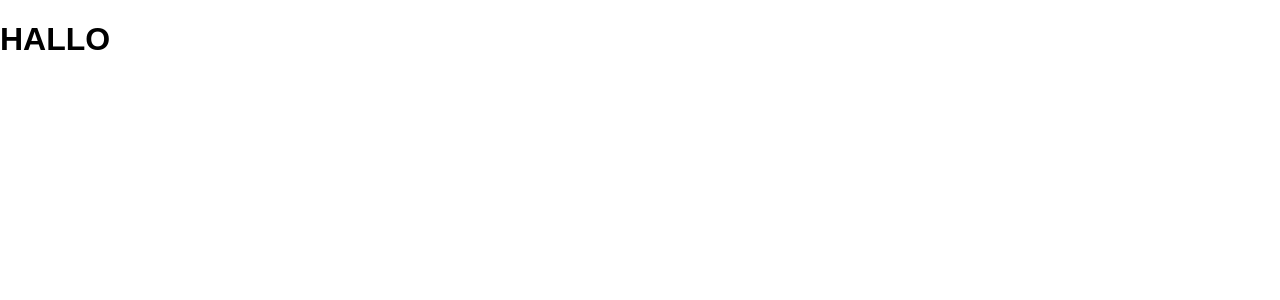
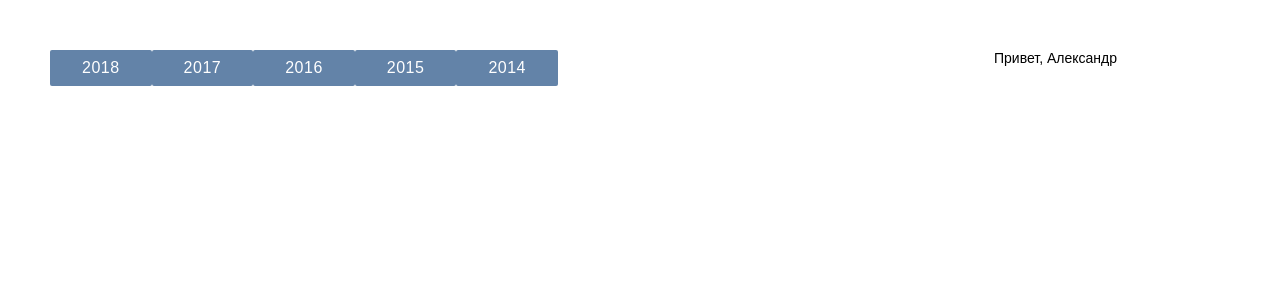
Before and after one commit to AlexanderNosyrev/Redux, a React (Create React App) app: page / in a window 1280 px wide. Shown: the top 300 px of the page. Built offline with nearby package versions, Linux system fonts and the light colour scheme.

Commit message:
task #6 Вспоминаем Redux (также добавлен SASS)

```diff
--- a/src/App.css
+++ b/src/App.css
@@ -1,57 +1,87 @@
-.App {
-  text-align: center;
+html, body, div, span, applet, object, iframe,
+h1, h2, h3, h4, h5, h6, p, blockquote, pre,
+a, abbr, acronym, address, big, cite, code,
+del, dfn, em, img, ins, kbd, q, s, samp,
+small, strike, strong, sub, sup, tt, var,
+b, u, i, center,
+dl, dt, dd, ol, ul, li,
+fieldset, form, label, legend,
+table, caption, tbody, tfoot, thead, tr, th, td,
+article, aside, canvas, details, embed,
+figure, figcaption, footer, header, hgroup,
+menu, nav, output, ruby, section, summary,
+time, mark, audio, video {
+  margin: 0;
+  padding: 0;
+  border: 0;
+  font-size: 100%;
+  font: inherit;
+  vertical-align: baseline;
+}
+/* HTML5 display-role reset for older browsers */
+article, aside, details, figcaption, figure,
+footer, header, hgroup, menu, nav, section {
+  display: block;
+}
+body {
+  line-height: 1;
+  font-family: sans-serif;
+}
+ol, ul {
+  list-style: none;
+}
+blockquote, q {
+  quotes: none;
+}
+blockquote:before, blockquote:after,
+q:before, q:after {
+  content: '';
+  content: none;
+}
+table {
+  border-collapse: collapse;
+  border-spacing: 0;
 }
 
-.App-logo {
-  animation: App-logo-spin infinite 20s linear;
-  height: 80px;
+/*end reset*/
+
+h3 {
+  font-size: 22px;
+  margin: 10px 0 0;
+}
+.app {
+  margin: 50px;
+  font: 14px sans-serif;
+}
+.ib {
+  display: inline-block;
+}
+.page {
+  width: 80%;
+}
+.user {
+  width: 20%;
+  vertical-align: top;
 }
 
-.App-header {
-  background-color: #222;
-  height: 150px;
-  padding: 20px;
-  color: white;
+.btn {
+  border: none;
+  border-radius: 2px;
+  display: inline-block;
+  height: 36px;
+  line-height: 36px;
+  font-size: 16px;
+  outline: 0;
+  padding: 0 2rem;
+  text-transform: uppercase;
+  vertical-align: middle;
+  color: #fff;
+  background-color: #6383a8;
+  text-align: center;
+  letter-spacing: .5px;
+  transition: .2s ease-out;
+  cursor: pointer;
 }
-
-.App-title {
-  font-size: 1.5em;
+.btn:hover {
+  background-color: #6d8cb0
 }
-
-.App-intro {
-  font-size: large;
-}
-
-.Books-list{
-  list-style-type: none;
-}
-
-#Input-field{
-  margin-left: 30px;
-  margin-top: 20px;
-}
-
-.Invisible{
-  display: none;
-}
-
-#menu{
-  max-width: 560px;
-  margin: 100px auto 100px;
-  list-style-type: none;
-  padding: 0;
-  border: 1px solid black;
-}
-
-ul{
-    list-style-type: none;
-}
-
-nav{
-  margin:15px;
-}
-
-@keyframes App-logo-spin {
-  from { transform: rotate(0deg); }
-  to { transform: rotate(360deg); }
-}
--- a/src/App.js
+++ /dev/null
@@ -1,13 +0,0 @@
-import React, { Component } from 'react';
-import './App.css';
-
-
-class App extends Component {
-	render() {
-		return (
-			<h1>HALLO</h1>
-		);
-	}
-}
-
-export {App};
--- /dev/null
+++ b/src/components/Page.jsx
@@ -0,0 +1,29 @@
+import React, {Component} from 'react';
+import PropTypes from 'prop-types';
+
+export class Page extends Component{
+	onClick = (e) =>{
+		const year = +e.currentTarget.innerText;
+		this.props.loadPhotos(year);
+	}
+	render(){
+		const {year, photos, isLoaded, loadText} = this.props;
+		return(
+			<div className='ib page'>
+				<div >
+					<button className='btn' onClick={this.onClick}>2018</button>
+					<button className='btn' onClick={this.onClick}>2017</button>
+					<button className='btn' onClick={this.onClick}>2016</button>
+					<button className='btn' onClick={this.onClick}>2015</button>
+					<button className='btn' onClick={this.onClick}>2014</button>
+				</div>
+					<p>{isLoaded ? `У тебя ${photos.length} фото за ${year} год` : loadText}</p>
+			</div>
+		)
+	}
+}
+
+Page.propTypes = {
+	year: PropTypes.number.isRequired,
+	photos: PropTypes.array.isRequired,
+}
--- /dev/null
+++ b/src/components/User.jsx
@@ -0,0 +1,17 @@
+import React, {Component} from 'react';
+import PropTypes from 'prop-types';
+
+export class User extends Component{
+	render(){
+		const {name} = this.props;
+		return(
+			<div className='ib user'>
+				<p>Привет, {name}</p>
+			</div>
+		)
+	}
+}
+
+User.propTypes  = {
+	name: PropTypes.string.isRequired
+}
--- /dev/null
+++ b/src/containers/App.jsx
@@ -0,0 +1,41 @@
+import React, { Component } from 'react';
+import { connect } from 'react-redux';
+import { Page } from '../components/Page.jsx';
+import { User } from '../components/User.jsx';
+import { loadPhotos } from '../ducks';
+import '../App.css';
+
+class App extends Component {
+	render() {
+		const {user, page, loadPhotos} = this.props;
+		console.log(this.props)
+		return (
+			<div className='app'>
+				<Page
+					year={page.year}
+					photos={page.photos}
+					loadPhotos={loadPhotos}
+					isLoaded={page.isLoaded}
+					loadText={page.loadText}
+				/>
+				<User name={user.name}/>
+			</div>
+		)
+	}
+}
+
+const mapStateToProps = store =>{
+	console.log(store);
+	return{
+		user: store.user,
+		page: store.page
+	}
+}
+
+const mapDispatchToProps = dispatch =>{
+	return{
+		loadPhotos: year => dispatch(loadPhotos(year)),
+	}
+}
+
+export default connect(mapStateToProps, mapDispatchToProps)(App)
--- /dev/null
+++ b/src/ducks/index.js
@@ -0,0 +1,49 @@
+import {combineReducers} from 'redux';
+import {somebody} from '../utils'
+
+const GET_PHOTOS_REQUEST = 'GET_PHOTOS_REQUEST';
+const PHOTOS_LOADED = 'PHOTOS_LOADED';
+
+const initialState = {
+	name: somebody.name,
+	surname: somebody.name,
+	age: somebody.name,
+	year: 2018,
+	isLoaded: false,
+	photos: [],
+	loadText: ''
+}
+
+export function loadPhotos(year) {
+	return dispatch => {
+		dispatch({
+			type: GET_PHOTOS_REQUEST,
+			payload: year,
+		})
+		setTimeout(() => {
+			dispatch({
+				type: PHOTOS_LOADED,
+				payload: [1, 2, 3, 4, 5],
+			})
+		}, 1000)
+	}
+}
+
+export function userReducer(state = initialState) {
+	return state;
+}
+export function pageReducer(state = initialState, action) {
+	switch (action.type){
+		case 'GET_PHOTOS_REQUEST':
+			return {...state, isLoaded: false, year: action.payload, loadText: 'Загрузка...'}
+		case 'PHOTOS_LOADED':
+			return {...state, isLoaded: true, photos: action.payload, loadText: ''}
+		default:
+			return state
+	}
+}
+
+export const rootReducer = combineReducers({
+	page: pageReducer,
+	user: userReducer
+})
--- a/src/index.css
+++ /dev/null
@@ -1,37 +0,0 @@
-body {
-  margin: 0;
-  padding: 0;
-  font-family: sans-serif;
-}
-.booksMenu{
-  border: 1px solid black;
-}
-.bookSection{
-  border: 1px solid red;
-}
-.books-list{
-  list-style-type: none;
-}
-.invisible{
-    display: none;
-}
-.error-text{
-  color:red;
-}
-.paddinged{
-  padding-left: 40px;
-}
-.margined{
-  margin-top: 5px;
-  margin-left: 5px;
-}
-.boxclose{
-float: right;
-    margin-top: -60px;
-    margin-right: 10px;
-    cursor: pointer;
-    display: inline-block;
-    line-height: 0px;
-    font-size: 14px;
-    padding: 11px 3px;
-}
--- a/src/index.js
+++ b/src/index.js
@@ -1,23 +1,15 @@
-import React from 'react';
-import ReactDOM from 'react-dom';
-import './index.css';
-import {App} from './App';
-import { BrowserRouter } from 'react-router-dom'
-// import registerServiceWorker from './registerServiceWorker';
-// import injectSheet  from 'jss';
+import React from 'react'
+import ReactDOM from 'react-dom'
+import { Provider } from 'react-redux'
+import { store } from './store/configureStore'
+import App from './containers/App.jsx'
 
-// const theme = {
-// 	colors: {
-// 		main: 'red',
-// 		dark
-// 	}
-// }
-
+import registerServiceWorker from './registerServiceWorker'
 
 ReactDOM.render(
-	<BrowserRouter>
-		<App />
-	</BrowserRouter>,
-	document.getElementById('root')
-);
-//registerServiceWorker();
+  <Provider store={store}>
+    <App />
+  </Provider>,
+  document.getElementById('root')
+)
+registerServiceWorker()
--- /dev/null
+++ b/src/store/configureStore.js
@@ -0,0 +1,13 @@
+/*import { createStore } from 'redux';
+import { rootReducer, initialState } from '../reducers'
+
+export const store = createStore(rootReducer, initialState)*/
+
+import { createStore, applyMiddleware, compose} from 'redux';
+import { rootReducer} from '../ducks'
+import thunk from 'redux-thunk';
+import logger from 'redux-logger';
+
+const composeEnhancers = window.__REDUX_DEVTOOLS_EXTENSION_COMPOSE__ || compose;
+
+export const store = createStore(rootReducer,composeEnhancers(applyMiddleware(thunk, logger)));
--- /dev/null
+++ b/src/utils/index.js
@@ -0,0 +1,5 @@
+export let somebody = {
+	name: 'Александр',
+	surname: 'Реактов',
+	age: 27,
+}
```
Also changed, not shown: package.json (+10 -3 lines), 2 other files (tests, documents, lock files or other folders).
